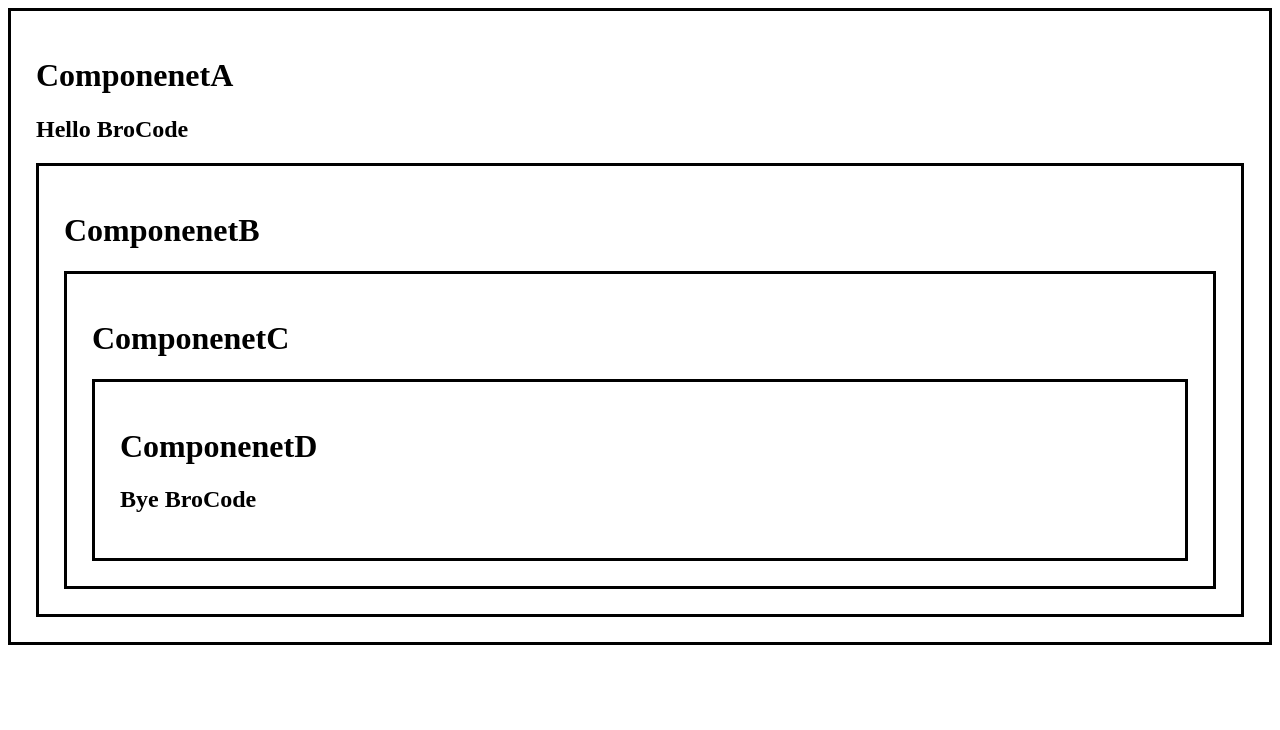
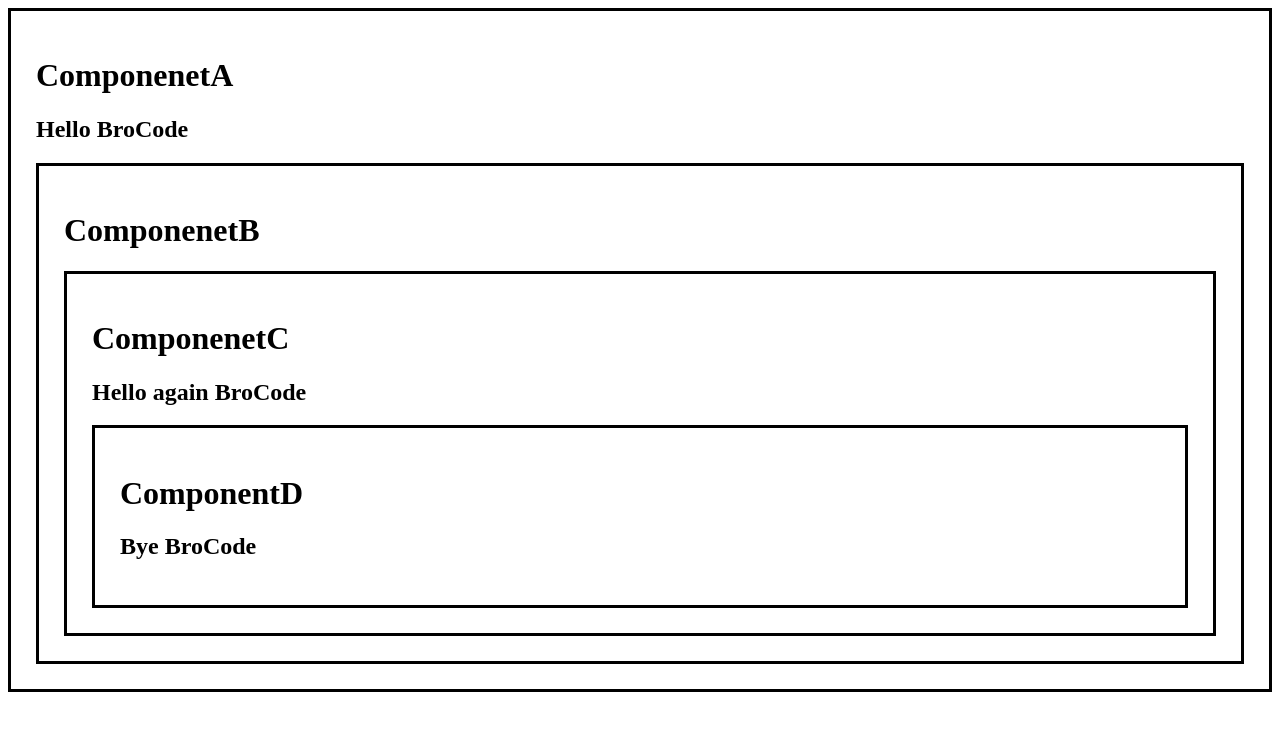
Before and after one commit to letelumiere/react-legacy-repo, a React (Vite) app: page / in a window 1280 px wide. Shown: the top 730 px of the page. Built offline with nearby package versions, Linux system fonts and the light colour scheme.

Commit message:
lectures commits.

```diff
--- a/src/App.jsx
+++ b/src/App.jsx
@@ -1,12 +1,11 @@
 //react Hook = useState, useEffect, useContext, useReducter,useCallback, and more...
 //useState()
-
-import ComponenetA from "./ComponentA";
 import React from "react";
+import ComponentA from "./ComponentA.jsx";
 
 
 function App(){
-  return(<ComponenetA/>);
+  return(<ComponentA />);
 }
 
 export default App;
--- a/src/ComponentA.jsx
+++ b/src/ComponentA.jsx
@@ -1,9 +1,9 @@
 import React, {useState, createContext} from 'react';
-import ComponenetB from "./ComponentB.jsx";
+import ComponentB from "./ComponentB.jsx";
 
 export const UserContext = createContext();
 //props drilling
-function ComponenetA(){
+function ComponentA(){
     const [user, setUser] = useState("BroCode");
 
     return(
@@ -11,10 +11,10 @@ function ComponenetA(){
             <h1>ComponenetA</h1>
             <h2>{`Hello ${user}`}</h2>
             <UserContext.Provider value={user}>
-                <ComponenetB user={user}/>
+                <ComponentB user={user}/>
             </UserContext.Provider>
         </div>
-    )
+    );
 }
 
-export default ComponenetA;
+export default ComponentA;
--- a/src/ComponentB.jsx
+++ b/src/ComponentB.jsx
@@ -1,13 +1,13 @@
-import ComponenetC from "./ComponentC.jsx";
+import ComponentC from "./ComponentC.jsx";
 
-function ComponenetB(){
+function ComponentB(){
 
     return(
         <div className="box">
             <h1>ComponenetB</h1>
-            <ComponenetC />
+            <ComponentC />
         </div>
     )
 }
 
-export default ComponenetB;
+export default ComponentB;
--- a/src/ComponentC.jsx
+++ b/src/ComponentC.jsx
@@ -1,13 +1,17 @@
-import ComponenetD from "./ComponentD.jsx";
+import React, {useContext} from "react";
+import { UserContext } from "./ComponentA.jsx";
+import ComponentD from "./ComponentD.jsx";
 
-function ComponenetC(){
+function ComponentC(){
+    const user = useContext(UserContext);
 
     return(
         <div className="box">
             <h1>ComponenetC</h1>
-            <ComponenetD/>
+            <h2>{`Hello again ${user}`}</h2>
+            <ComponentD />
         </div>
     )
 }
 
-export default ComponenetC;
+export default ComponentC;
--- a/src/ComponentD.jsx
+++ b/src/ComponentD.jsx
@@ -1,15 +1,15 @@
 import React, {useContext} from 'react';
 import {UserContext} from './ComponentA.jsx';
 
-function ComponenetD(){
+function ComponentD(){
 
     const user = useContext(UserContext);
     return(
         <div className="box">
-            <h1>ComponenetD</h1>
+            <h1>ComponentD</h1>
             <h2>{`Bye ${user}`}</h2>
         </div>
     )
 }
 
-export default ComponenetD;
+export default ComponentD;
```
